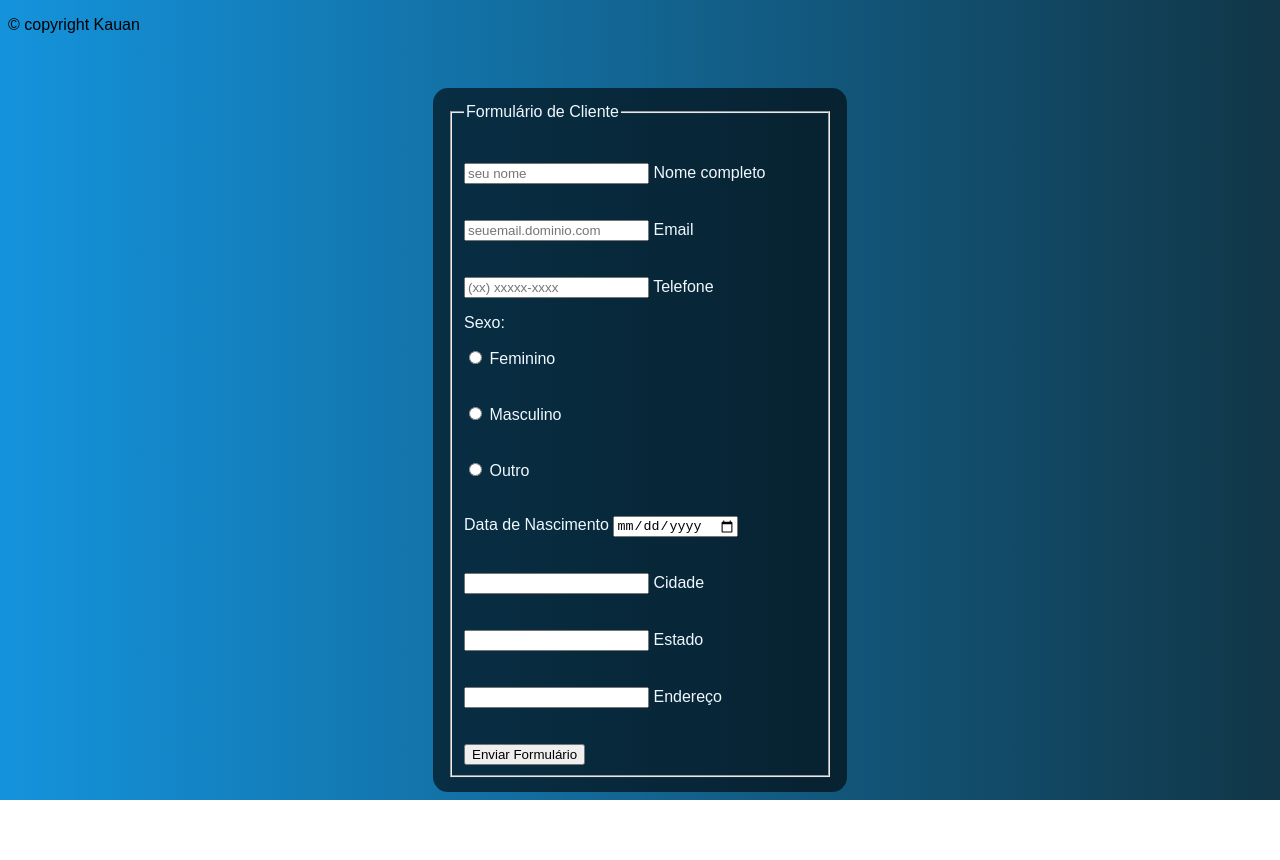
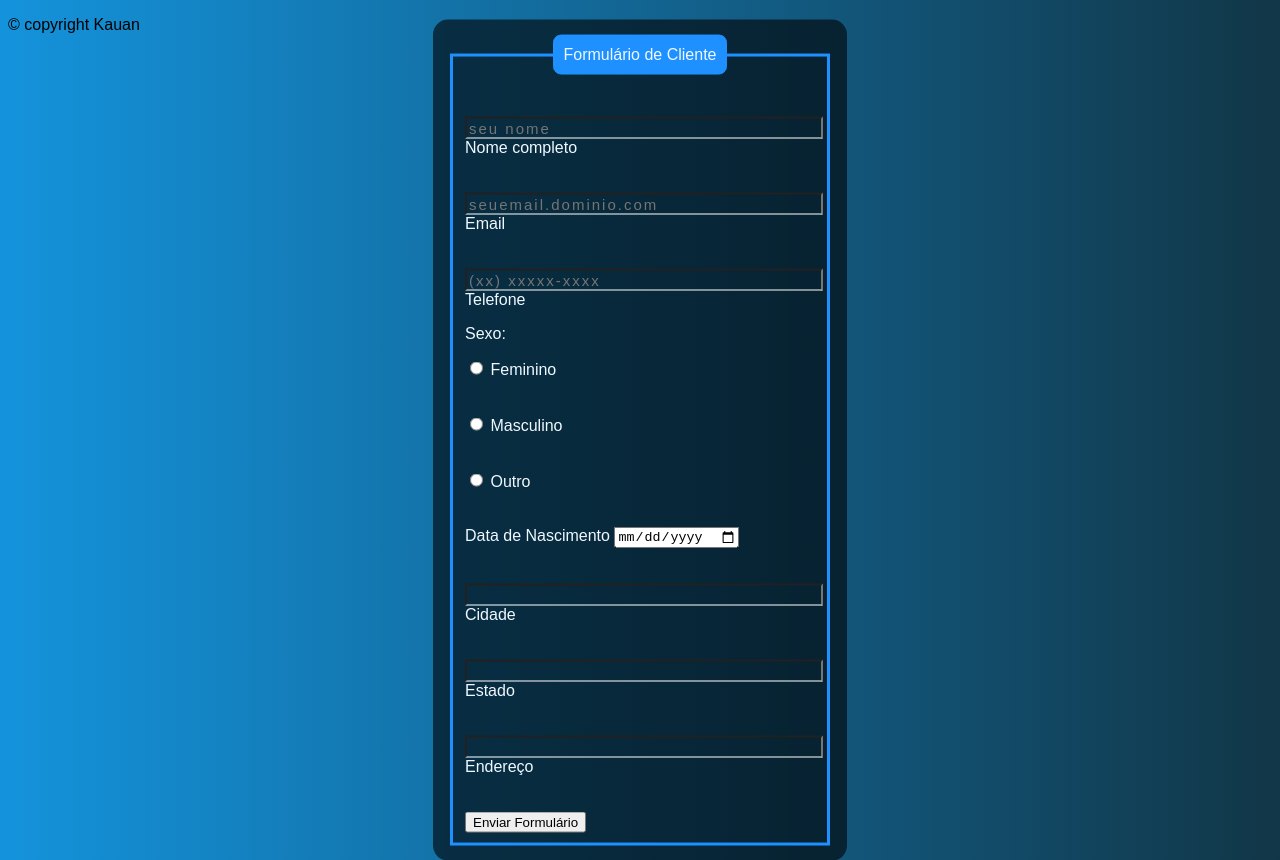
Before and after one commit to kauaninacioroberto/kauaninacioroberto, a plain HTML site: page formulario.html in a window 1280 px wide. Before the commit the page ends 800 px from the top, so only its background shows below. Drawn offline with Linux system fonts and the light colour scheme.

Commit message:
Add files via upload

```diff
--- a/formulario.css
+++ b/formulario.css
@@ -14,3 +14,27 @@ body{
     border-radius: 15px;
     width: 30%;
 }
+fieldset{
+    border: 3px solid dodgerblue;
+}
+
+legend{
+    border: 1px solid dodgerblue;
+    padding: 10px;
+    text-align: center;
+    background-color: dodgerblue;
+    border-radius: 8px;
+}
+ .inputBox{
+    position: relative;
+ }
+
+ .inputUser{
+    background: none;
+    border-bottom: 1px solid white;
+    outline: none;
+    color: white;
+    font-size: 15px;
+    width: 100%;
+    letter-spacing: 2px;
+ }
```
